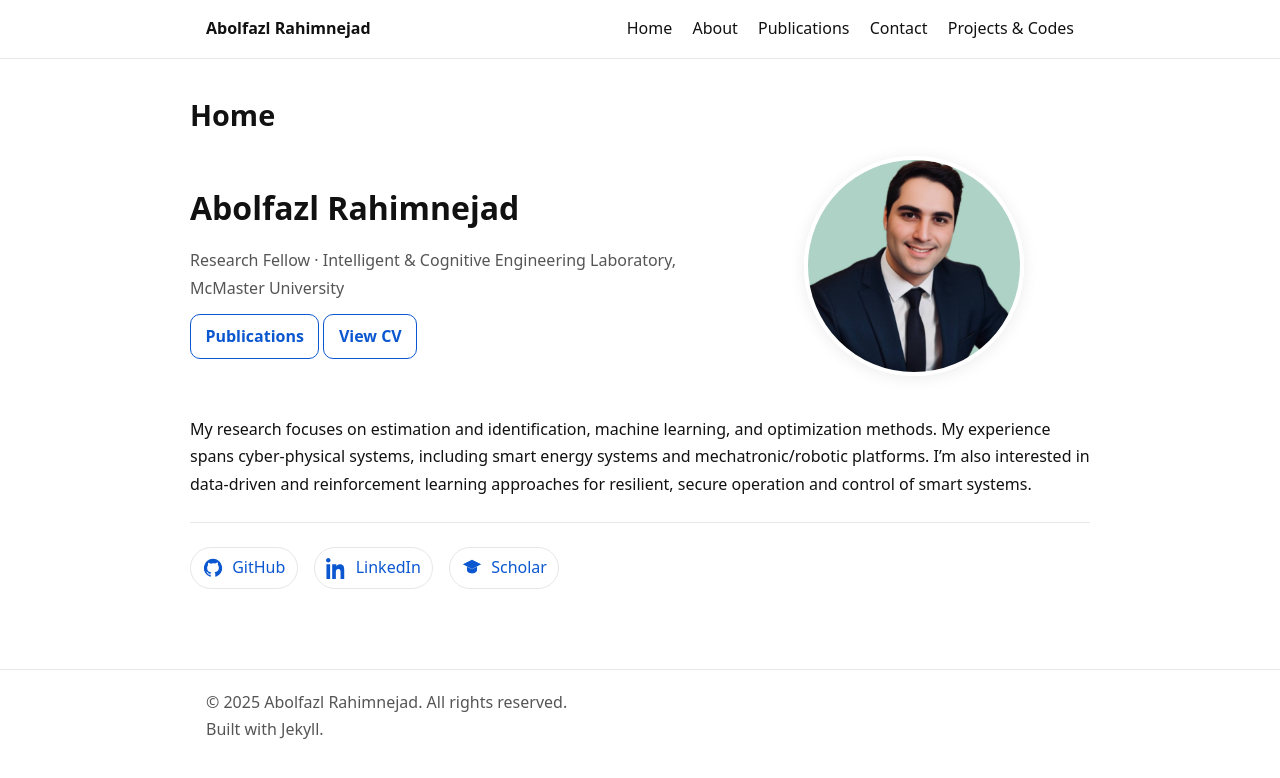
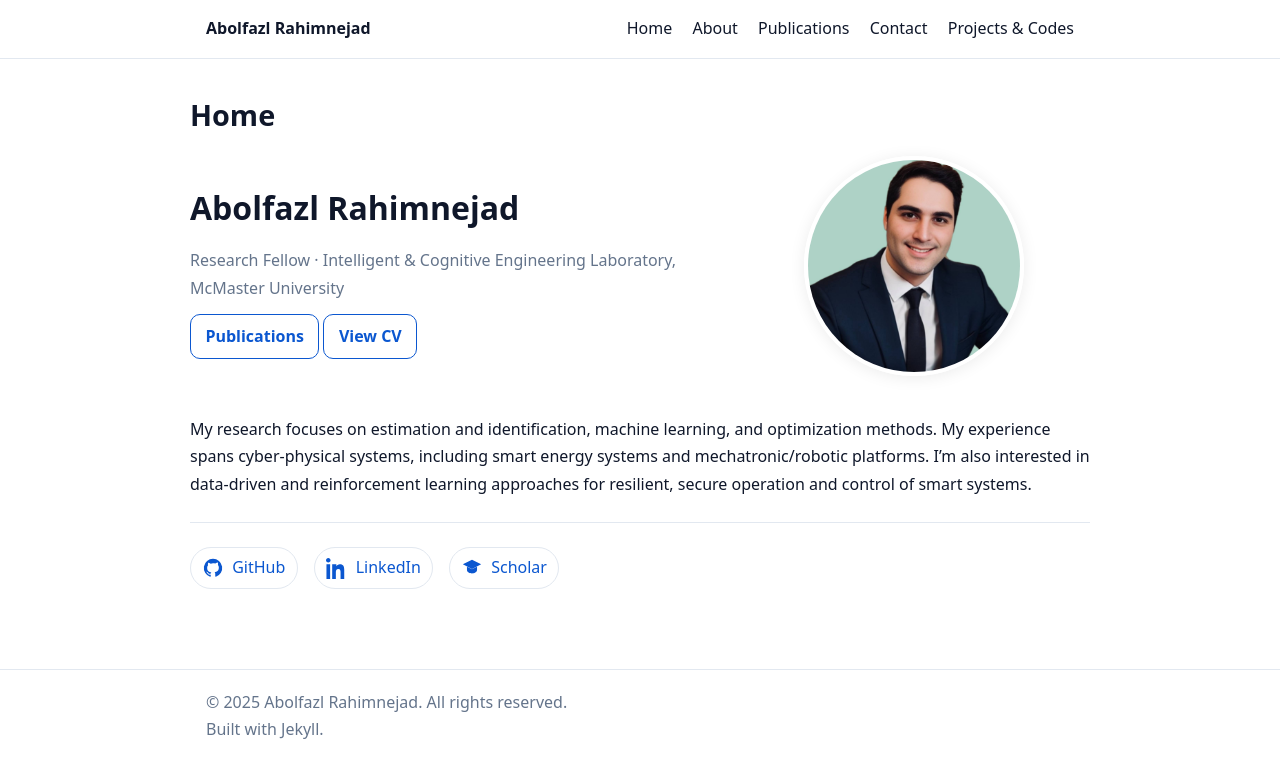
Before and after one commit to AbRahimnejad/AbRahimnejad.github.io, a Jekyll site: the page built from index.md, in a window 1280 px wide. Shown: the top 778 px of the page. Built offline with Jekyll 4.4.1, drawn with Linux system fonts in a browser that asks for light colours.

Commit message:
Add files via upload

```diff
--- a/assets/style.css
+++ b/assets/style.css
@@ -1,6 +1,6 @@
 
-/* Simple academic style */
-:root{ --fg:#111; --bg:#fff; --muted:#555; --border:#e5e7eb; --link:#0b57d0; --accent:#0b57d0; }
+/* Simple professional academic theme */
+:root{ --fg:#0f172a; --bg:#fff; --muted:#64748b; --border:#e2e8f0; --link:#0b57d0; --accent:#0b57d0; }
 *{box-sizing:border-box}
 html,body{margin:0;padding:0}
 body{ color:var(--fg); background:var(--bg); font:16px/1.7 system-ui,-apple-system,Segoe UI,Roboto,Helvetica,Arial,"Apple Color Emoji","Segoe UI Emoji"; }
@@ -18,10 +18,6 @@ a:hover{text-decoration:underline}
 .page h2{margin:1.6rem 0 .5rem;font-size:1.3rem}
 .page h3{margin:1.2rem 0 .4rem;font-size:1.1rem}
 hr{border:none;border-top:1px solid var(--border);margin:1.5rem 0}
-.pub-list li{margin:.6rem 0}
-.pub-list .venue{color:var(--muted)}
-.pub-card{ display:grid;grid-template-columns:180px 1fr;gap:1rem;border:1px solid var(--border); padding:1rem;border-radius:14px;background:#fafafa;box-shadow:0 1px 0 rgba(0,0,0,.02);margin:1rem 0; }
-.pub-card img{width:100%;height:140px;object-fit:cover;border-radius:10px;background:#ddd}
 .small{font-size:.92rem;color:var(--muted)}
 .site-footer{border-top:1px solid var(--border);padding:1.2rem 0;margin-top:2rem;color:var(--muted)}
 
@@ -39,7 +35,7 @@ hr{border:none;border-top:1px solid var(--border);margin:1.5rem 0}
 .hero-image img{width:220px;height:220px;border-radius:999px;object-fit:cover;border:4px solid #fff;box-shadow:0 2px 16px rgba(0,0,0,.08)}
 
 /* Social row */
-.social-row{display:flex;gap:16px;align-items:center;margin:1rem 0}
+.social-row{display:flex;gap:16px;align-items:center;margin:1rem 0;flex-wrap:wrap}
 .icon{display:inline-flex;gap:8px;align-items:center;padding:.4rem .7rem;border:1px solid var(--border);border-radius:999px;background:#fff}
 .icon:hover{background:#f9fafb;text-decoration:none}
 .icon svg{display:block}
```
Also changed, not shown: 1 other file.
